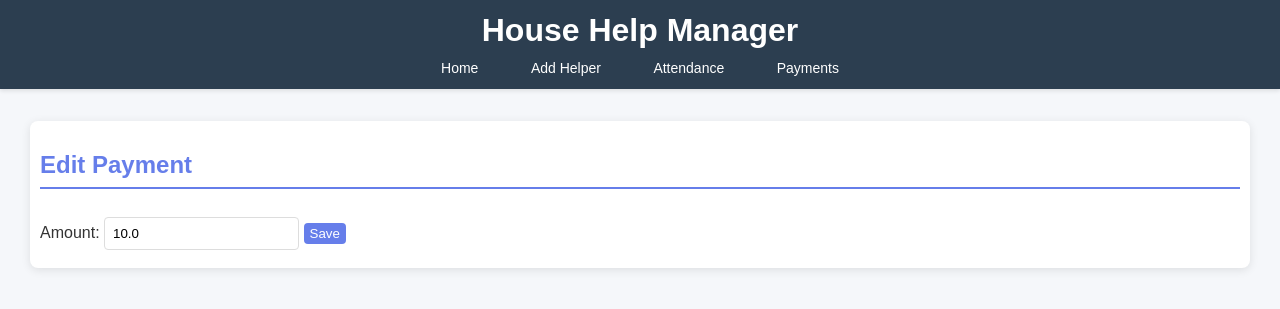
After one commit to TanmayIT09/househelp-manager, a Flask app: page /edit_payment/1 in a window 1280 px wide. The commit adds this page. Shown: the top 309 px of the page. Run offline with Flask 3, Linux system fonts and the light colour scheme; tables that the repository leaves empty hold one stand-in row (values such as "Sample post").

Commit message:
UI cleaning and bug fixes for payment del

```diff
--- a/HousehelpAndroid/app/src/main/res/values/strings.xml
+++ b/HousehelpAndroid/app/src/main/res/values/strings.xml
@@ -1,5 +1,5 @@
 <resources>
     <string name="app_name">Househelp</string>
     <string name="app_description">Use this app to track attendance and payments for family house helpers.</string>
-    <string name="local_server_ip">192.168.0.100</string>
+    <string name="local_server_ip">192.168.1.36</string>
 </resources>
--- a/app.py
+++ b/app.py
@@ -213,7 +213,7 @@ def mark_attendance(year, month, day, helper_id):
     attendance.qty = qty
 
     db.session.commit()
-    return redirect(url_for('attendance', year=year, month=month))
+    return redirect(url_for('attendance', year=year, month=month) + f"#day-{day}")
 
 
 @app.route('/payments/<int:year>/<int:month>')
@@ -222,21 +222,32 @@ def payments(year, month):
     cal = calendar.monthcalendar(year, month)
 
     payments_dict = {}
+
     for helper in helpers:
-        payments_dict[helper.id] = {
-            f"{pay.date.year}-{pay.date.month:02d}-{pay.date.day:02d}": pay.amount
-            for pay in helper.payments
-            if pay.date.year == year and pay.date.month == month
-        }
+        # ✅ ALWAYS initialize inner dict first
+        payments_dict[helper.id] = {}
 
-    return render_template('payments.html',
-                           year=year,
-                           month=month,
-                           cal=cal,
-                           helpers=helpers,
-                           payments=payments_dict,
-                           month_name=calendar.month_name[month])
+        # ✅ Fetch payments safely
+        pay_records = Payment.query.filter_by(helper_id=helper.id).all()
 
+        for pay in pay_records:
+            if pay.date.year == year and pay.date.month == month:
+                key = f"{pay.date.year}-{pay.date.month:02d}-{pay.date.day:02d}"
+
+                payments_dict[helper.id][key] = {
+                    "amount": pay.amount,
+                    "id": pay.id
+                }
+
+    return render_template(
+        'payments.html',
+        year=year,
+        month=month,
+        cal=cal,
+        helpers=helpers,
+        payments=payments_dict,
+        month_name=calendar.month_name[month]
+    )
 
 @app.route('/add_payment/<int:year>/<int:month>/<int:day>/<int:helper_id>', methods=['GET', 'POST'])
 def add_payment(year, month, day, helper_id):
@@ -252,6 +263,30 @@ def add_payment(year, month, day, helper_id):
     helper = Helper.query.get(helper_id)
     return render_template('add_payment.html', year=year, month=month, day=day, helper=helper)
 
+@app.route('/edit_payment/<int:id>', methods=['GET', 'POST'])
+def edit_payment(id):
+    payment = Payment.query.get_or_404(id)
+
+    if request.method == 'POST':
+        payment.amount = float(request.form['amount'])
+        db.session.commit()
+        return redirect(url_for('payments', year=payment.date.year, month=payment.date.month))
+
+    return render_template('edit_payment.html', payment=payment)
+
+
+@app.route('/delete_payment/<int:id>', methods=['POST'])
+def delete_payment(id):
+    payment = Payment.query.get_or_404(id)
+    year = payment.date.year
+    month = payment.date.month
+
+    db.session.delete(payment)
+    db.session.commit()
+
+    return redirect(url_for('payments', year=year, month=month))
+
+
 
 # Local run only
 if __name__ == '__main__':
--- a/templates/base.html
+++ b/templates/base.html
@@ -5,6 +5,89 @@
     <meta name="viewport" content="width=device-width, initial-scale=1.0">
     <title>House Help Manager</title>
     <link rel="stylesheet" href="{{ url_for('static', filename='style.css') }}">
+    <style id="global-style">
+        body {
+            font-family: Arial, sans-serif;
+            margin: 0;
+            background: #f5f7fa;
+        }
+
+        header {
+            background: #2c3e50;
+            color: white;
+            padding: 12px;
+            text-align: center;
+        }
+
+        nav {
+            margin-top: 10px;
+        }
+
+        nav a {
+            color: white;
+            margin: 0 8px;
+            text-decoration: none;
+            font-size: 14px;
+        }
+
+        nav a:hover {
+            text-decoration: underline;
+        }
+
+        main {
+            padding: 10px;
+        }
+
+        .calendar {
+            border-collapse: collapse;
+            width: 100%;
+            font-size: 12px;
+        }
+
+        .calendar th, .calendar td {
+            border: 1px solid #ddd;
+            vertical-align: top;
+            padding: 5px;
+            min-width: 120px;
+        }
+
+        .calendar th {
+            background: #ecf0f1;
+        }
+
+        .calendar td {
+            background: white;
+        }
+
+        form {
+            margin: 0;
+        }
+
+        button {
+            border: none;
+            padding: 3px 6px;
+            border-radius: 4px;
+        }
+
+        @media (max-width: 768px) {
+            .calendar {
+                font-size: 10px;
+            }
+
+            .calendar td {
+                min-width: 90px;
+            }
+
+            nav a {
+                display: inline-block;
+                margin: 5px;
+            }
+        }
+
+        html {
+            scroll-behavior: smooth;
+        }
+    </style>
 </head>
 <body>
     <header>
--- /dev/null
+++ b/templates/edit_payment.html
@@ -0,0 +1,13 @@
+{% extends 'base.html' %}
+
+{% block content %}
+<h2>Edit Payment</h2>
+
+<form method="post">
+    <label>Amount:</label>
+    <input type="number" step="0.01" name="amount" value="{{ payment.amount }}" required>
+
+    <button type="submit">Save</button>
+</form>
+
+{% endblock %}
```
Also changed, not shown: templates/attendance.html (+24 -9 lines), templates/payments.html (+23 -4 lines).
